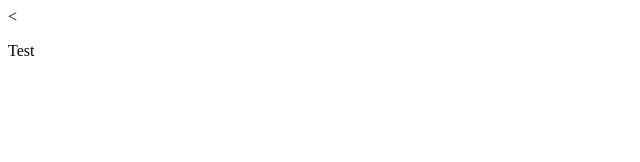
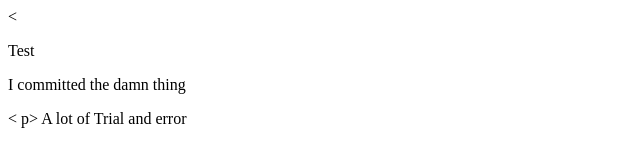
Before and after one commit to EA23/Test, a plain HTML site: page index.html in a window 1280 px wide. Shown: the whole page, without its empty margins (0-640 px from the left). Drawn offline with Linux system fonts and the light colour scheme.

Commit message:
second commit

```diff
--- a/index.html
+++ b/index.html
@@ -5,5 +5,7 @@
 </head>
 <body>
 	<p>Test</p>
+	<p> I committed the damn thing</p>
+	< p> A lot of Trial and error </p>
 </body>
 </html>
```
